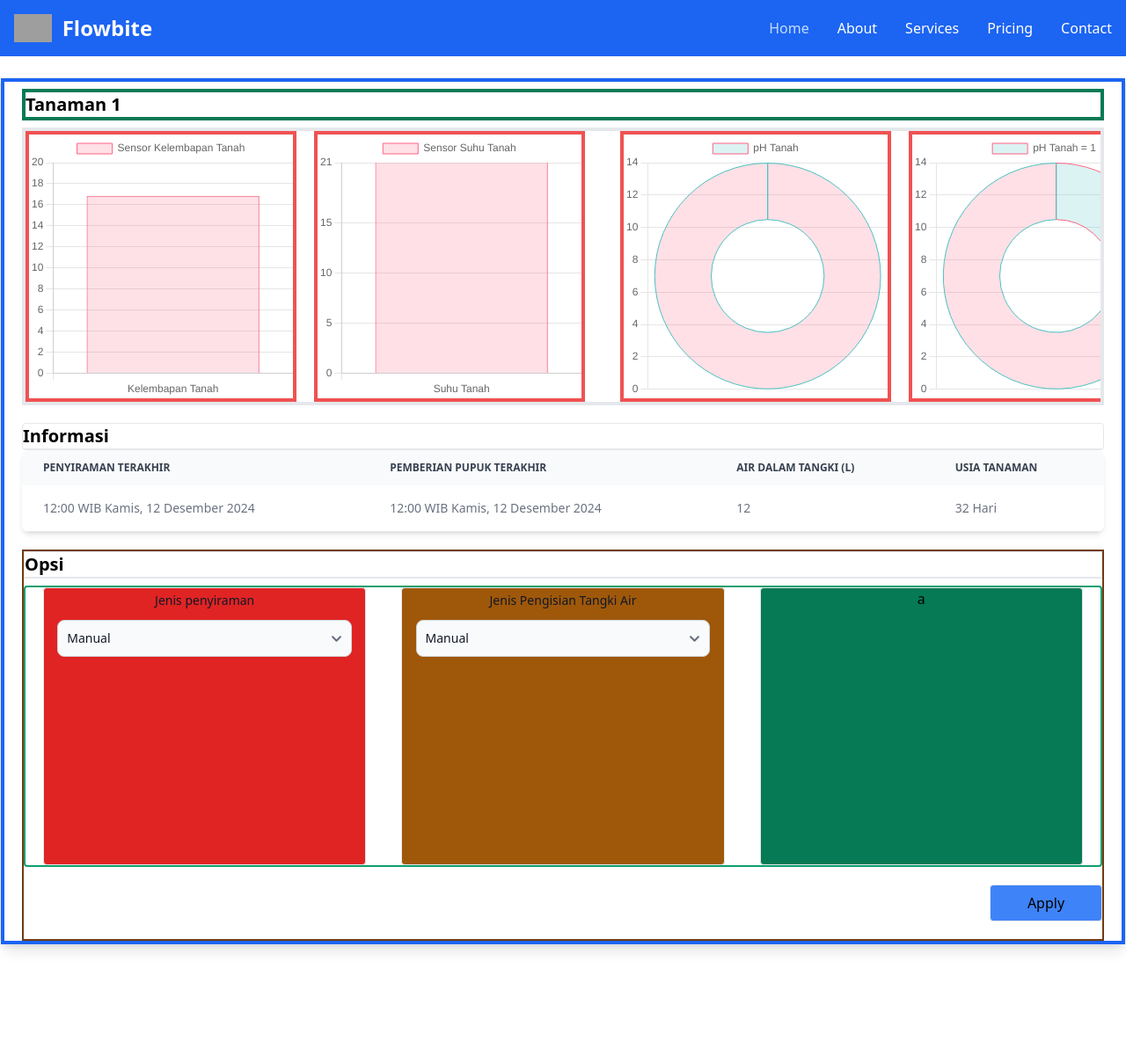
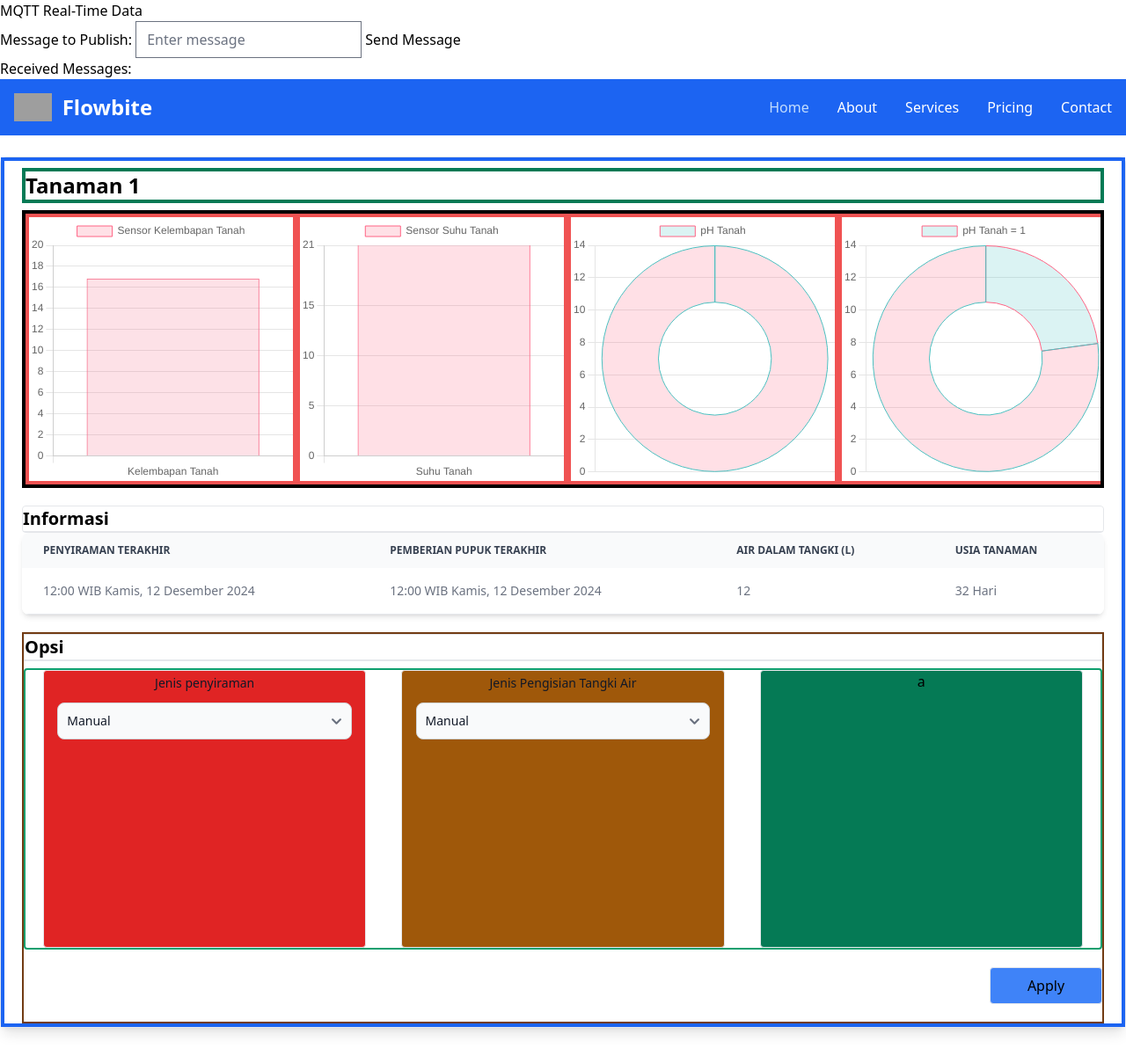
Before and after one commit to RABS30/Monitoring-IoT-with-Django-, a Django app: page / in a window 1280 px wide. Shown: the top 1209 px of the page at 88% size. Before the commit the page ends 1082 px from the top, so only its background shows below. Run offline with Django 5.2, Linux system fonts and the light colour scheme; some libraries are stand-ins or nearby versions; grey boxes are pictures that could not be loaded.

Commit message:
Menghubungkan javascript dengan MQTT

```diff
--- a/dashboard/templates/dashboard/dashboard.html
+++ b/dashboard/templates/dashboard/dashboard.html
@@ -1,6 +1,20 @@
 {% extends "_base.html" %}
 {% load static %}
 {% block content %}
+<script src="https://cdn.jsdelivr.net/npm/mqtt@4.2.8/dist/mqtt.min.js"></script>
+
+<h1>MQTT Real-Time Data</h1>
+
+  <div>
+    <label for="message">Message to Publish:</label>
+    <input type="text" id="message" placeholder="Enter message">
+    <button onclick="publishMessage()">Send Message</button>
+  </div>
+
+  <h2>Received Messages:</h2>
+  <div id="messages"></div>
+
+
 {% include 'navbar.html' %}
     <br>
 <!-- Sensor 1 -->
@@ -158,4 +172,6 @@
 <!-- Akhir Sensor 1 -->
 <script src="{% static 'js/chart.umd.js' %}"></script>
 <script src="{% static 'js/chartSensor.js' %}"></script>
+<script src="{% static 'js/mqttConnect.js' %}"></script>
+
 {% endblock content %}
--- a/static/js/chartSensor.js
+++ b/static/js/chartSensor.js
@@ -161,10 +161,6 @@ function updateChart3(randomValue){
 }
 
 
-
-
-
-
 setInterval(() => {
     const randomValue = Math.floor(Math.random() * 20);
     const randomPh = Math.floor(Math.random() * 14);
--- /dev/null
+++ b/static/js/mqttConnect.js
@@ -0,0 +1,34 @@
+// Inisialisasi Broker MQTT
+const client = mqtt.connect("wss://broker.emqx.io:8084/mqtt");
+
+// Menghubungkan Broker MQTT
+client.on('connect', () => {
+    console.log('Terhubung ke Broker MQTT');
+    // Subscribe ke topik 'sensor/tanaman'
+    client.subscribe('sensor/tanaman2', function (err) {
+        if (!err) {
+            console.log('Berhasil subscribe ke topik sensor/tanaman');
+        };
+    });
+});
+
+client.on('message', (topic, message) => {
+    // Menampilkan pesan di HTML
+    const msg = document.createElement('p');
+    msg.textContent = `Topic: ${topic}, Message: ${message.toString()}`;
+    document.getElementById('messages').appendChild(msg);
+  });
+
+
+function publishMessage() {
+const message = document.getElementById('message').value;
+if (message) {
+    client.publish('sensor/tanaman2', message, (err) => {
+    if (err) {
+        console.log('Error publishing message:', err);
+    } else {
+        console.log('Message published:', message);
+    }
+    });
+}
+}
--- a/static/src/output.css
+++ b/static/src/output.css
@@ -1180,6 +1180,14 @@ input:checked + .toggle-bg {
   margin-bottom: 1.25rem;
 }
 
+.ml-5 {
+  margin-left: 1.25rem;
+}
+
+.mr-5 {
+  margin-right: 1.25rem;
+}
+
 .mt-2 {
   margin-top: 0.5rem;
 }
@@ -1486,6 +1494,11 @@ input:checked + .toggle-bg {
   border-bottom-width: 1px;
 }
 
+.border-black {
+  --tw-border-opacity: 1;
+  border-color: rgb(0 0 0 / var(--tw-border-opacity, 1));
+}
+
 .border-blue-600 {
   --tw-border-opacity: 1;
   border-color: rgb(28 100 242 / var(--tw-border-opacity, 1));
@@ -1526,14 +1539,14 @@ input:checked + .toggle-bg {
   border-color: rgb(240 82 82 / var(--tw-border-opacity, 1));
 }
 
+.border-yellow-800 {
+  --tw-border-opacity: 1;
+  border-color: rgb(114 59 19 / var(--tw-border-opacity, 1));
+}
+
 .border-rose-600 {
   --tw-border-opacity: 1;
   border-color: rgb(225 29 72 / var(--tw-border-opacity, 1));
-}
-
-.border-yellow-800 {
-  --tw-border-opacity: 1;
-  border-color: rgb(114 59 19 / var(--tw-border-opacity, 1));
 }
 
 .\!bg-gray-50 {
@@ -2077,6 +2090,11 @@ input:checked + .toggle-bg {
 }
 
 @media (min-width: 768px) {
+  .md\:mx-0 {
+    margin-left: 0px;
+    margin-right: 0px;
+  }
+
   .md\:mx-5 {
     margin-left: 1.25rem;
     margin-right: 1.25rem;
@@ -2128,6 +2146,11 @@ input:checked + .toggle-bg {
     padding: 0px;
   }
 
+  .md\:text-2xl {
+    font-size: 1.5rem;
+    line-height: 2rem;
+  }
+
   .md\:text-blue-200 {
     --tw-text-opacity: 1;
     color: rgb(195 221 253 / var(--tw-text-opacity, 1));
```
